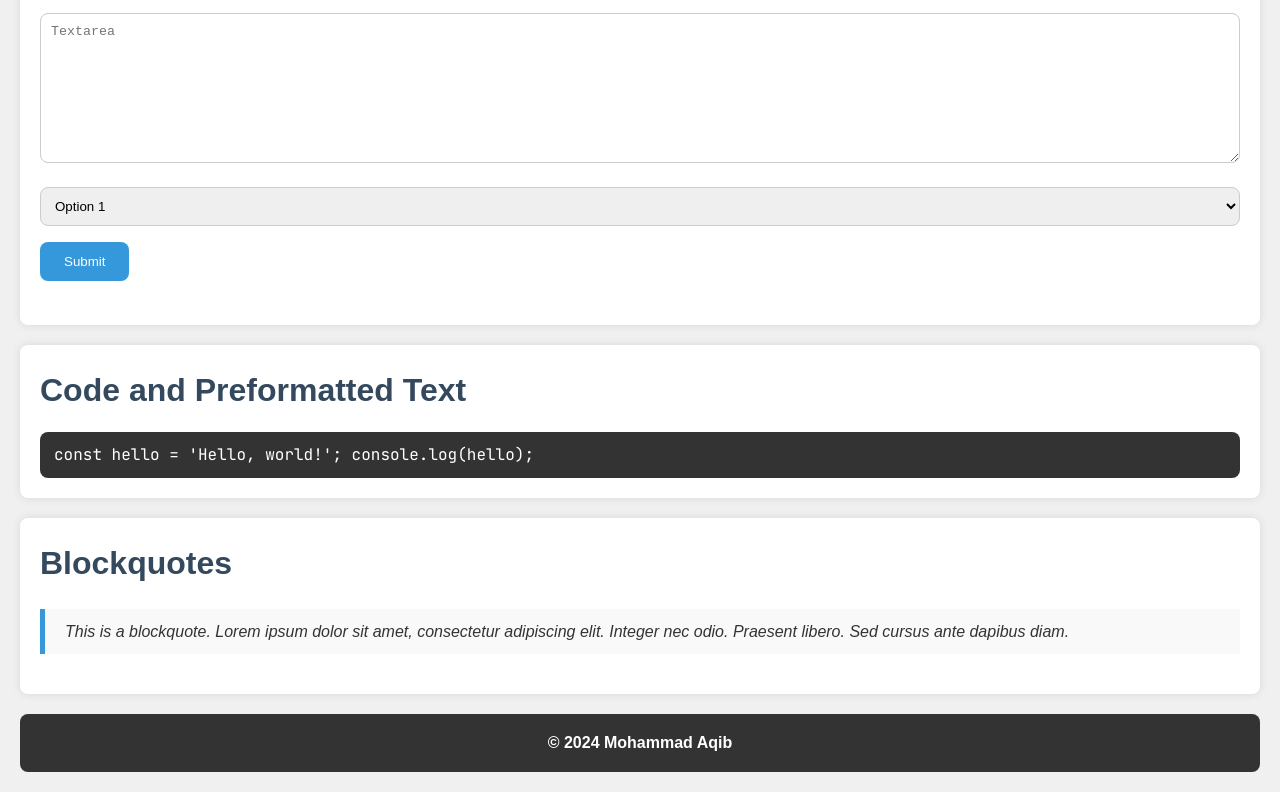
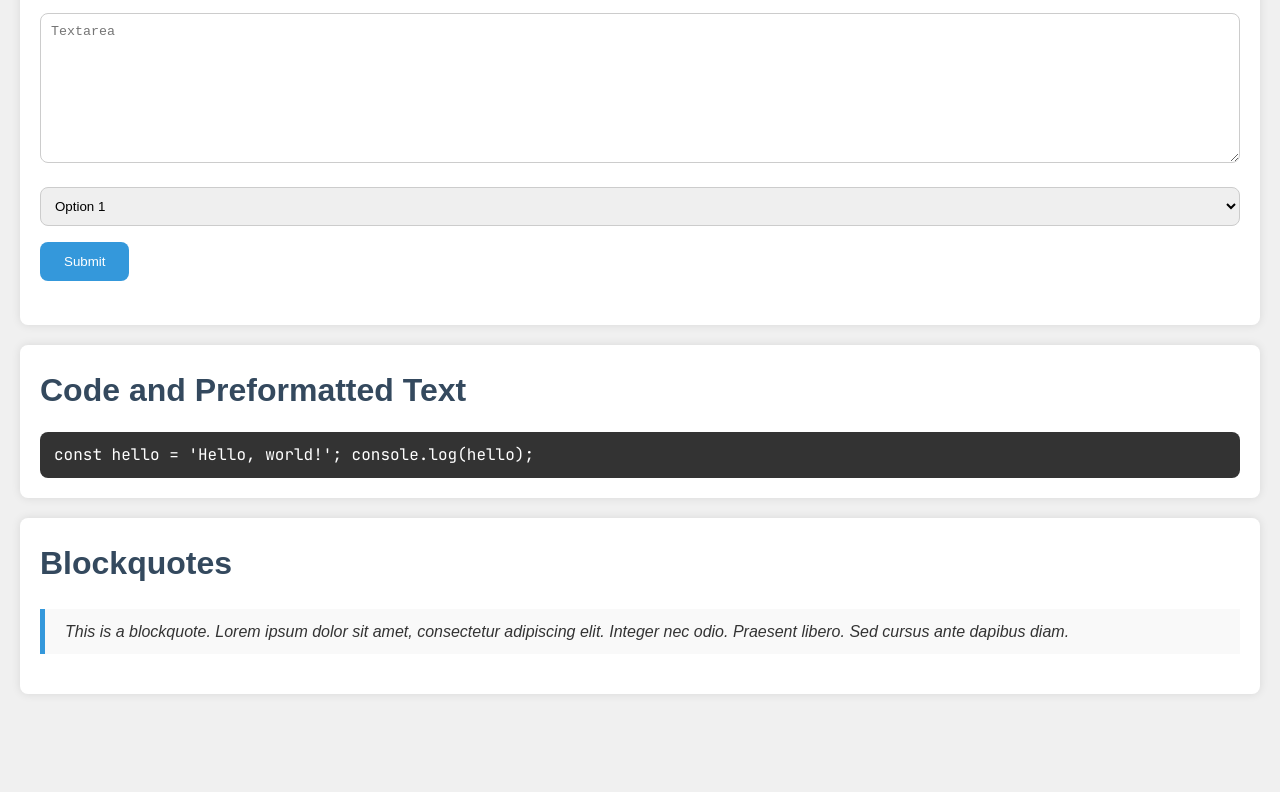
Before and after one commit to Maqib718/logjs, a plain HTML site: page index.html in a window 1280 px wide. Shown: the part 1940-2732 px from the top of the page. After the commit the page ends 2674 px from the top, so only its background shows below. Drawn offline with Linux system fonts and the light colour scheme.

Commit message:
Update index.html

```diff
--- a/index.html
+++ b/index.html
@@ -96,8 +96,6 @@
         </blockquote>
     </section>
 
-    <footer>
-        <b>&copy; 2024 Mohammad Aqib</b>
-    </footer>
+
 </body>
 </html>
```
